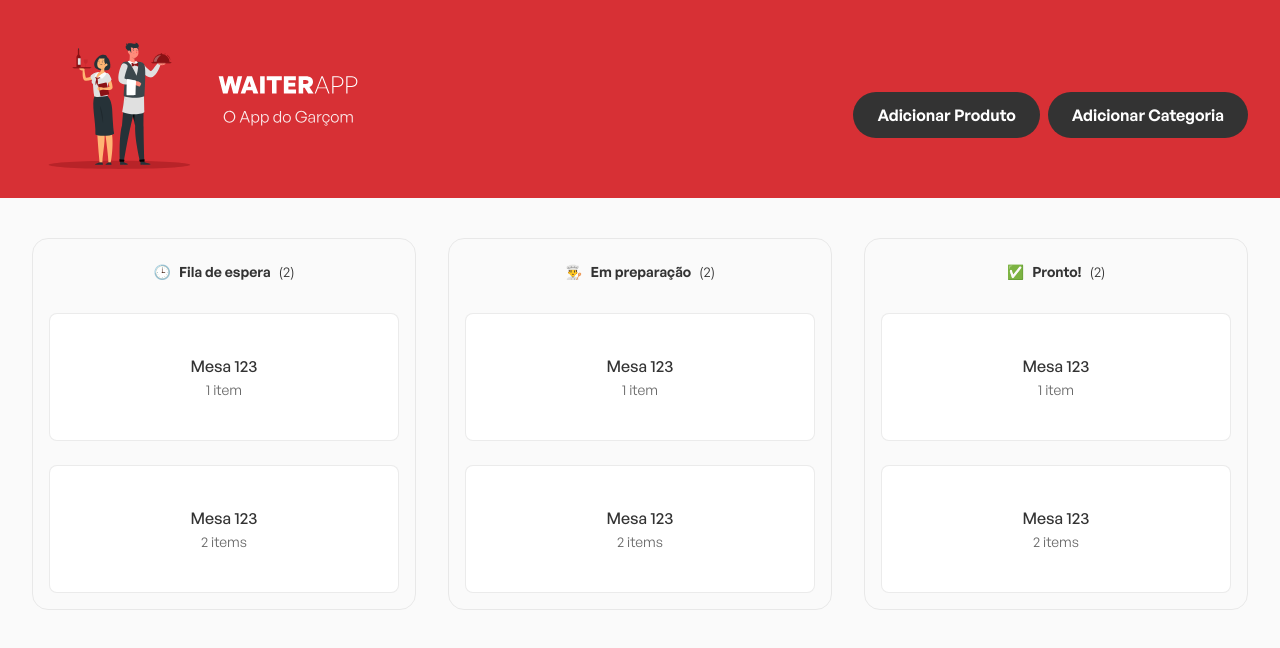
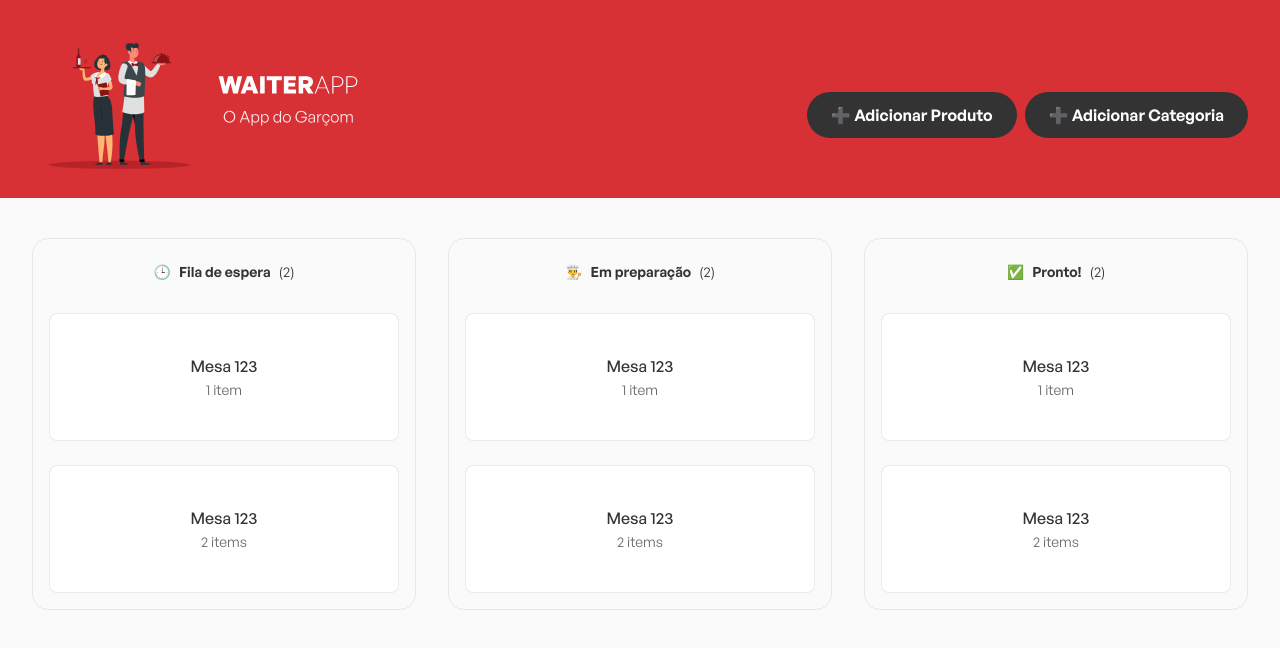
Before and after one commit to GersonRocha9/waiter-app, a React (Vite) app in the folder web/: page / in a window 1280 px wide. Shown: the top 648 px of the page. Built offline with nearby package versions, Linux system fonts and the light colour scheme.

Commit message:
feat: add icon on header buttons

```diff
--- a/web/src/components/Header/index.tsx
+++ b/web/src/components/Header/index.tsx
@@ -49,7 +49,7 @@ export function Header() {
               type="button"
               onClick={handleCreateProductOpenModal}
             >
-              <strong>Adicionar Produto</strong>
+              <strong>➕ Adicionar Produto</strong>
             </button>
 
             <button
@@ -57,7 +57,7 @@ export function Header() {
               type="button"
               onClick={handleCreateCategoryOpenModal}
             >
-              <strong>Adicionar Categoria</strong>
+              <strong>➕ Adicionar Categoria</strong>
             </button>
           </Actions>
         </div>
```
